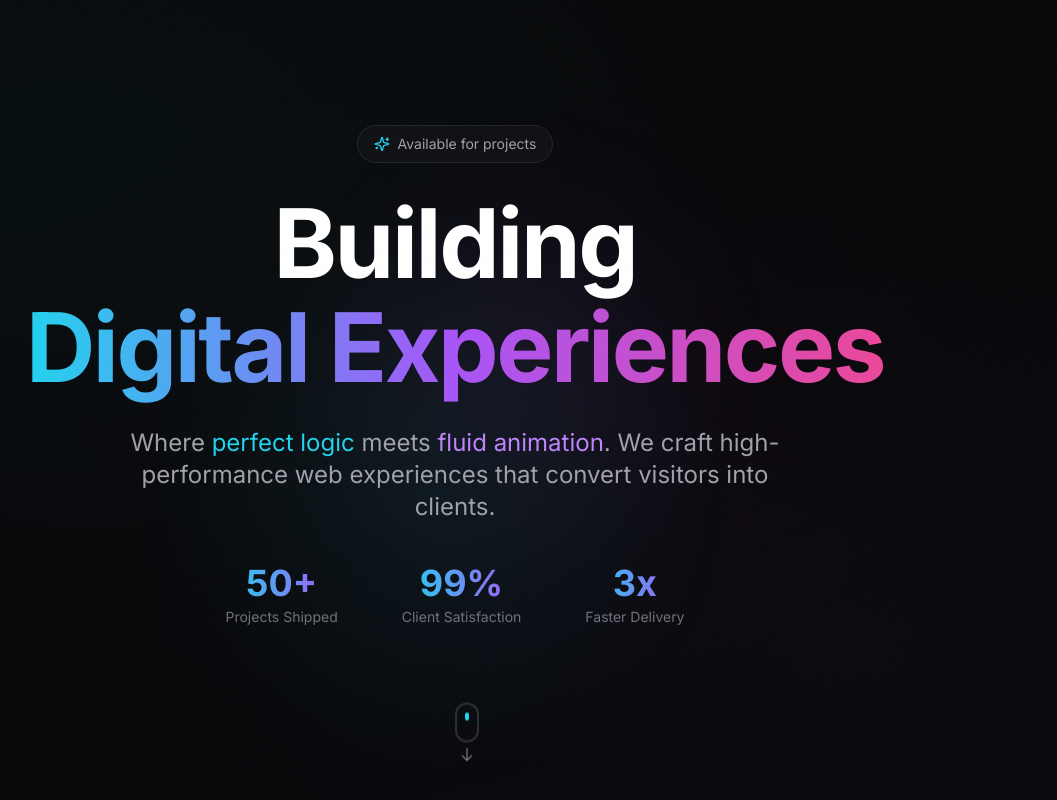
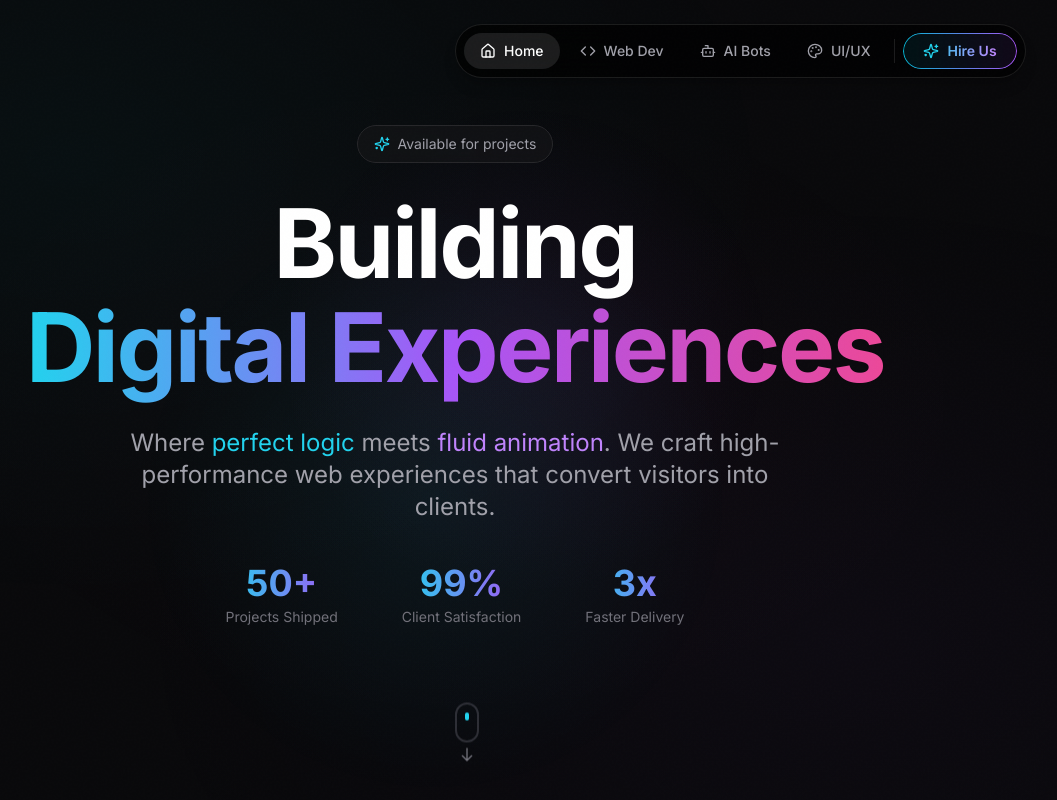
Before and after one commit to ast3rix-ai/blackbox-web, a Next.js app: page / in a window 1280 px wide. Shown: the top 800 px of the page, without its empty margins (185-1242 px from the left). Built offline with nearby package versions, Linux system fonts and the light colour scheme.

Commit message:
Add floating dock navigation with sliding active tab animation

```diff
--- a/src/app/layout.tsx
+++ b/src/app/layout.tsx
@@ -1,6 +1,7 @@
 import type { Metadata } from "next";
 import { Inter, JetBrains_Mono } from "next/font/google";
 import "./globals.css";
+import FloatingNav from "@/components/FloatingNav";
 
 const inter = Inter({
   variable: "--font-geist-sans",
@@ -47,6 +48,9 @@ export default function RootLayout({
         {/* Noise Texture Overlay */}
         <div className="noise-overlay" aria-hidden="true" />
 
+        {/* Floating Navigation */}
+        <FloatingNav />
+
         {/* Main Content */}
         <main className="relative z-10">
           {children}
--- /dev/null
+++ b/src/components/FloatingNav.tsx
@@ -0,0 +1,257 @@
+"use client";
+
+import { useState, useEffect } from "react";
+import { motion, AnimatePresence } from "framer-motion";
+import Link from "next/link";
+import { usePathname } from "next/navigation";
+import { Home, Code, Bot, Palette, Sparkles, Menu, X } from "lucide-react";
+import { cn } from "@/lib/utils";
+
+// Navigation items
+const navItems = [
+  {
+    label: "Home",
+    href: "/",
+    icon: Home,
+  },
+  {
+    label: "Web Dev",
+    href: "/services/web-development",
+    icon: Code,
+  },
+  {
+    label: "AI Bots",
+    href: "/services/ai-bots",
+    icon: Bot,
+  },
+  {
+    label: "UI/UX",
+    href: "/services/ui-ux-design",
+    icon: Palette,
+  },
+];
+
+export default function FloatingNav() {
+  const pathname = usePathname();
+  const [isScrolled, setIsScrolled] = useState(false);
+  const [isMobileMenuOpen, setIsMobileMenuOpen] = useState(false);
+
+  // Track scroll for subtle shadow effect
+  useEffect(() => {
+    const handleScroll = () => {
+      setIsScrolled(window.scrollY > 20);
+    };
+    window.addEventListener("scroll", handleScroll);
+    return () => window.removeEventListener("scroll", handleScroll);
+  }, []);
+
+  // Close mobile menu on route change
+  useEffect(() => {
+    setIsMobileMenuOpen(false);
+  }, [pathname]);
+
+  return (
+    <>
+      {/* Desktop Navigation */}
+      <motion.nav
+        initial={{ y: -100, opacity: 0 }}
+        animate={{ y: 0, opacity: 1 }}
+        transition={{ duration: 0.6, type: "spring", stiffness: 100, damping: 20 }}
+        className={cn(
+          "fixed top-6 left-1/2 -translate-x-1/2 z-[5000] hidden md:flex items-center gap-1 px-2 py-2 rounded-full",
+          "bg-black/70 backdrop-blur-md border border-white/10",
+          "shadow-lg shadow-black/20",
+          isScrolled && "shadow-xl shadow-black/30"
+        )}
+      >
+        {/* Nav Items */}
+        {navItems.map((item) => {
+          const isActive = pathname === item.href;
+          return (
+            <Link key={item.href} href={item.href}>
+              <motion.div
+                className={cn(
+                  "relative px-4 py-2 rounded-full text-sm font-medium transition-colors duration-200",
+                  isActive ? "text-white" : "text-zinc-400 hover:text-white"
+                )}
+              >
+                {/* Active background pill */}
+                {isActive && (
+                  <motion.div
+                    layoutId="navbar-active"
+                    className="absolute inset-0 bg-white/10 rounded-full"
+                    transition={{
+                      type: "spring",
+                      stiffness: 350,
+                      damping: 30,
+                    }}
+                  />
+                )}
+                <span className="relative z-10 flex items-center gap-2">
+                  <item.icon className="w-4 h-4" />
+                  {item.label}
+                </span>
+              </motion.div>
+            </Link>
+          );
+        })}
+
+        {/* Divider */}
+        <div className="w-px h-6 bg-white/10 mx-1" />
+
+        {/* CTA Button */}
+        <Link href="/#contact">
+          <motion.div
+            className="relative px-5 py-2 rounded-full text-sm font-semibold overflow-hidden group"
+            whileHover={{ scale: 1.05 }}
+            whileTap={{ scale: 0.95 }}
+          >
+            {/* Gradient border effect */}
+            <div className="absolute inset-0 rounded-full bg-gradient-to-r from-cyan-500 to-purple-500 opacity-100" />
+            <div className="absolute inset-[1px] rounded-full bg-black/90" />
+
+            <span className="relative z-10 flex items-center gap-2 bg-gradient-to-r from-cyan-400 to-purple-400 bg-clip-text text-transparent">
+              <Sparkles className="w-4 h-4 text-cyan-400" />
+              Hire Us
+            </span>
+          </motion.div>
+        </Link>
+      </motion.nav>
+
+      {/* Mobile Navigation */}
+      <motion.nav
+        initial={{ y: -100, opacity: 0 }}
+        animate={{ y: 0, opacity: 1 }}
+        transition={{ duration: 0.6, type: "spring", stiffness: 100, damping: 20 }}
+        className={cn(
+          "fixed top-4 left-4 right-4 z-[5000] md:hidden",
+          "bg-black/70 backdrop-blur-md border border-white/10 rounded-2xl",
+          "shadow-lg shadow-black/20"
+        )}
+      >
+        {/* Mobile Header */}
+        <div className="flex items-center justify-between px-4 py-3">
+          {/* Logo */}
+          <Link href="/" className="text-white font-bold text-lg">
+            BLACKBOX
+          </Link>
+
+          {/* Menu Toggle */}
+          <button
+            onClick={() => setIsMobileMenuOpen(!isMobileMenuOpen)}
+            className="p-2 rounded-lg hover:bg-white/10 transition-colors"
+          >
+            {isMobileMenuOpen ? (
+              <X className="w-5 h-5 text-white" />
+            ) : (
+              <Menu className="w-5 h-5 text-white" />
+            )}
+          </button>
+        </div>
+
+        {/* Mobile Menu Dropdown */}
+        <AnimatePresence>
+          {isMobileMenuOpen && (
+            <motion.div
+              initial={{ height: 0, opacity: 0 }}
+              animate={{ height: "auto", opacity: 1 }}
+              exit={{ height: 0, opacity: 0 }}
+              transition={{ duration: 0.2 }}
+              className="overflow-hidden border-t border-white/10"
+            >
+              <div className="px-4 py-3 space-y-1">
+                {navItems.map((item) => {
+                  const isActive = pathname === item.href;
+                  return (
+                    <Link key={item.href} href={item.href}>
+                      <motion.div
+                        className={cn(
+                          "relative flex items-center gap-3 px-4 py-3 rounded-xl transition-colors",
+                          isActive
+                            ? "bg-white/10 text-white"
+                            : "text-zinc-400 hover:text-white hover:bg-white/5"
+                        )}
+                        whileTap={{ scale: 0.98 }}
+                      >
+                        <item.icon className="w-5 h-5" />
+                        <span className="font-medium">{item.label}</span>
+                        {isActive && (
+                          <motion.div
+                            layoutId="mobile-active"
+                            className="absolute left-0 top-1/2 -translate-y-1/2 w-1 h-6 bg-cyan-400 rounded-r-full"
+                          />
+                        )}
+                      </motion.div>
+                    </Link>
+                  );
+                })}
+
+                {/* Mobile CTA */}
+                <Link href="/#contact">
+                  <motion.div
+                    className="flex items-center justify-center gap-2 px-4 py-3 mt-2 rounded-xl bg-gradient-to-r from-cyan-500 to-purple-500 text-white font-semibold"
+                    whileTap={{ scale: 0.98 }}
+                  >
+                    <Sparkles className="w-5 h-5" />
+                    Hire Us
+                  </motion.div>
+                </Link>
+              </div>
+            </motion.div>
+          )}
+        </AnimatePresence>
+      </motion.nav>
+
+      {/* Compact Mobile Bottom Bar (Alternative - Icons Only) */}
+      <motion.nav
+        initial={{ y: 100, opacity: 0 }}
+        animate={{ y: 0, opacity: 1 }}
+        transition={{ duration: 0.6, delay: 0.2, type: "spring", stiffness: 100, damping: 20 }}
+        className={cn(
+          "fixed bottom-4 left-1/2 -translate-x-1/2 z-[5000] md:hidden",
+          "flex items-center gap-1 px-2 py-2 rounded-full",
+          "bg-black/80 backdrop-blur-md border border-white/10",
+          "shadow-lg shadow-black/30"
+        )}
+      >
+        {navItems.map((item) => {
+          const isActive = pathname === item.href;
+          return (
+            <Link key={item.href} href={item.href}>
+              <motion.div
+                className={cn(
+                  "relative p-3 rounded-full transition-colors duration-200",
+                  isActive ? "text-white" : "text-zinc-500"
+                )}
+                whileTap={{ scale: 0.9 }}
+              >
+                {isActive && (
+                  <motion.div
+                    layoutId="mobile-nav-active"
+                    className="absolute inset-0 bg-white/10 rounded-full"
+                    transition={{
+                      type: "spring",
+                      stiffness: 350,
+                      damping: 30,
+                    }}
+                  />
+                )}
+                <item.icon className="relative z-10 w-5 h-5" />
+              </motion.div>
+            </Link>
+          );
+        })}
+
+        {/* CTA */}
+        <Link href="/#contact">
+          <motion.div
+            className="relative p-3 rounded-full bg-gradient-to-r from-cyan-500 to-purple-500"
+            whileTap={{ scale: 0.9 }}
+          >
+            <Sparkles className="w-5 h-5 text-white" />
+          </motion.div>
+        </Link>
+      </motion.nav>
+    </>
+  );
+}
```
